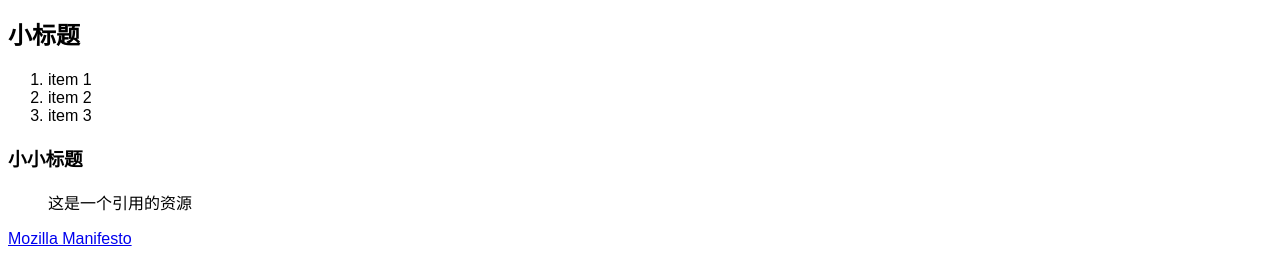
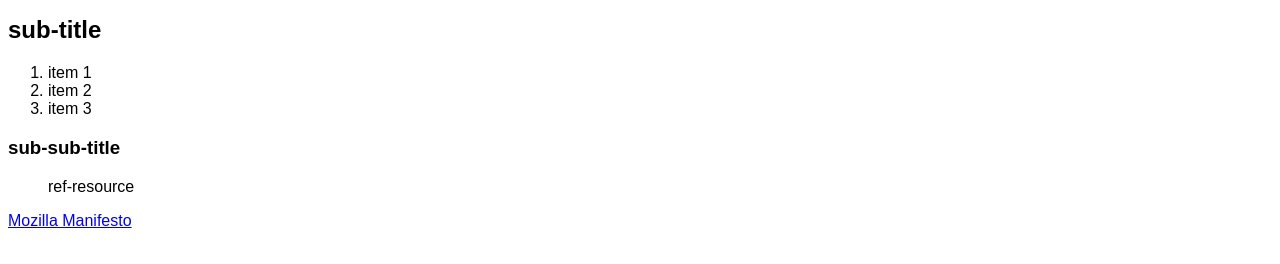
Before and after one commit to jasonkylelol/jasonkylelol.github.io, a plain HTML site: page index.html in a window 1280 px wide. Shown: the part 632-896 px from the top of the page. Drawn offline with Linux system fonts and the light colour scheme.

Commit message:
Update index.html

```diff
--- a/index.html
+++ b/index.html
@@ -62,25 +62,25 @@
     </table>
 
 
-    <h1>大标题</h1>
+    <h1>title</h1>
     <ul>
         <li>item a</li>
         <li>item b</li>
         <li>item c</li>
     </ul>
 
-    <h2>小标题</h2>
+    <h2>sub-title</h2>
     <ol>
         <li>item 1</li>
         <li>item 2</li>
         <li>item 3</li>
     </ol>
 
-    <h3>小小标题</h3>
+    <h3>sub-sub-title</h3>
 
     <blockquote cite="https://developer.mozilla.org/en-US/docs/Web/HTML/Element/blockquote">
         <p>
-            这是一个引用的资源
+            ref-resource
         </p>
     </blockquote>
 
```
